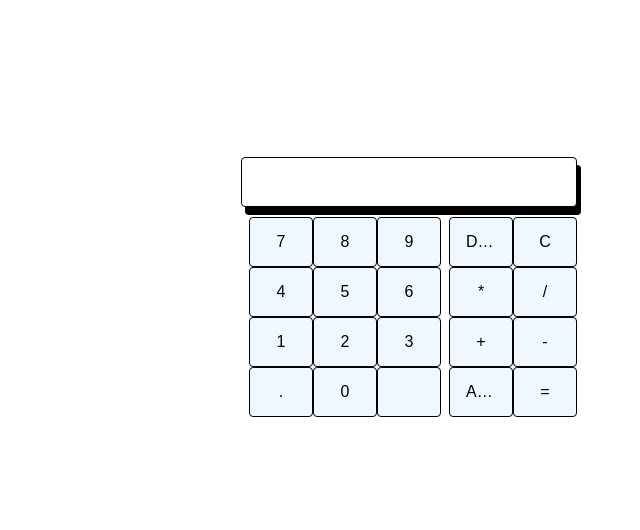
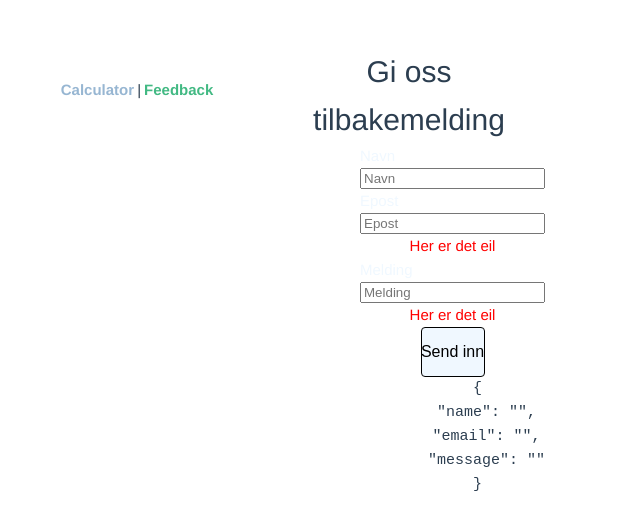
Before and after one commit to heikkkk/vue-calculator, a Vue app: page /feedback in a window 1280 px wide. Before the commit this address had no page. Shown: the part 128-658 px from the top of the page, without its empty margins (63-703 px from the left). Built offline with nearby package versions, Linux system fonts and the light colour scheme.

Commit message:
feedback form with error messages added

```diff
--- a/src/App.vue
+++ b/src/App.vue
@@ -1,71 +1,34 @@
 <script setup lang="ts">
 import CalculatorView from './views/CalculatorView.vue';
+import { RouterLink, RouterView } from 'vue-router';
 </script>
 
 <template>
- <CalculatorView></CalculatorView>
+  <div id="app">
+    <div id="nav">
+            <RouterLink :to="{ name: 'calculator' }">Calculator</RouterLink>|<RouterLink :to="{name: 'feedback'}">Feedback</RouterLink>
+        </div>
+    <RouterView/>
+  </div>
 </template>
 
 <style scoped>
-header {
-  line-height: 1.5;
-  max-height: 100vh;
+#app {
+  font-family: Avenir, Helvetica, Arial, sans-serif;
+  -webkit-font-smooting: antialiased;
+  -moz-osx-font-smoting: grayscale;
+  text-align: center;
+  color: #2c3e50;
+}
+#nav {
+  padding: 30px;
+}
+#nav a {
+  font-weight: bold;
+  color: #97b6d2;
+}
+#nav a.router-link-exact-active {
+  color: #42b983;
 }
 
-.logo {
-  display: block;
-  margin: 0 auto 2rem;
-}
-
-nav {
-  width: 100%;
-  font-size: 12px;
-  text-align: center;
-  margin-top: 2rem;
-}
-
-nav a.router-link-exact-active {
-  color: var(--color-text);
-}
-
-nav a.router-link-exact-active:hover {
-  background-color: transparent;
-}
-
-nav a {
-  display: inline-block;
-  padding: 0 1rem;
-  border-left: 1px solid var(--color-border);
-}
-
-nav a:first-of-type {
-  border: 0;
-}
-
-@media (min-width: 1024px) {
-  header {
-    display: flex;
-    place-items: center;
-    padding-right: calc(var(--section-gap) / 2);
-  }
-
-  .logo {
-    margin: 0 2rem 0 0;
-  }
-
-  header .wrapper {
-    display: flex;
-    place-items: flex-start;
-    flex-wrap: wrap;
-  }
-
-  nav {
-    text-align: left;
-    margin-left: -1rem;
-    font-size: 1rem;
-
-    padding: 1rem 0;
-    margin-top: 1rem;
-  }
-}
 </style>
--- a/src/components/CalculatorLog.vue
+++ b/src/components/CalculatorLog.vue
@@ -16,3 +16,9 @@ const logStore = useLogStore()
 const log = logStore.log
 
 </script>
+
+<style scoped>
+li {
+    color: aliceblue;
+}
+</style>
--- /dev/null
+++ b/src/components/FeedbackInput.vue
@@ -0,0 +1,64 @@
+<script setup>
+import UniqueID from '@/features/UniqueID.ts'
+
+const uuid = UniqueID().getID()
+
+const props = defineProps({
+    label: [String, Number],
+    error: String
+})
+
+const model = defineModel()
+</script>
+
+<template>
+    <div id="container" >
+        <label
+            v-if="label"
+            :for="uuid"
+        >
+            {{ label }}
+        </label>
+        <input
+            v-bind="$attrs"
+            v-model="model"
+            :placeholder="label"
+            :id="uuid"
+            :aria-describedby="error ? `${uuid}-error` : null"
+            :aria-invalid="error ? true : null"
+        >
+    </div>
+    <p
+        v-if="error"
+        class="errorMessage"
+        :id="`${uuid}-error`"
+        aria-live="assertive"
+    >
+        {{ error }}
+    </p>
+</template>
+
+<style scoped>
+label {
+    color: aliceblue;
+
+}
+
+#container {
+      display: flex;
+      flex-direction: column;
+      align-items: flex-start;
+    }
+
+#field {
+    width: 100%;
+    box-sizing: border-box;
+    margin-bottom: 10px;
+    height: 100%;
+}
+
+.errorMessage {
+  color: red;
+}
+
+</style>
--- /dev/null
+++ b/src/features/UniqueID.ts
@@ -0,0 +1,12 @@
+let UUID = 0
+
+export default function UniqueID () {
+  const getID = () => {
+    UUID++
+    return UUID
+  }
+
+  return {
+    getID
+  }
+}
--- a/src/router/index.ts
+++ b/src/router/index.ts
@@ -1,13 +1,19 @@
 import { createRouter, createWebHistory } from 'vue-router'
-import CalculatorView from '../views/CalculatorView.vue'
+import CalculatorView from '@/views/CalculatorView.vue'
+import FeedbackForm from '@/views/FeedbackForm.vue'
 
 const router = createRouter({
   history: createWebHistory(import.meta.env.BASE_URL),
   routes: [
     {
       path: '/',
-      name: 'home',
+      name: 'calculator',
       component: CalculatorView
+    },
+    {
+      path: '/feedback',
+      name: 'feedback',
+      component: FeedbackForm
     }
   ]
 })
--- a/src/views/CalculatorView.vue
+++ b/src/views/CalculatorView.vue
@@ -1,4 +1,5 @@
 <template>
+    <div id="calculator">
     <div class="calculator-container">
         <label class="error-label">{{ displayError }}</label>
         <CalculatorDisplay
@@ -20,9 +21,11 @@
             ></ButtonGroup>
         </div>
     </div>
-    <div>
+    <div id="log">
         <CalculatorLog></CalculatorLog>
     </div>
+</div>
+
 </template>
 
 <script lang="ts">
@@ -143,10 +146,19 @@ export default {
 
 <style scoped>
 .calculator-container {
-  display: flex;
+  flex: 100;
   flex-direction: column;
   align-items: flex-end;
   width: 100%;
+}
+
+#calculator {
+    display: flex;
+}
+
+#log {
+    min-width: 200px;
+    float: right;
 }
 
 .button-groups {
--- /dev/null
+++ b/src/views/FeedbackForm.vue
@@ -0,0 +1,97 @@
+<script setup>
+  import FeedBackInput from '@/components/FeedbackInput.vue'
+  import { reactive } from 'vue'
+
+  const feedback = reactive(
+    {
+      name: '',
+      email: '',
+      message: '',
+
+    })
+
+    function  onSubmit() {
+      alert('Submitted')
+    }
+
+</script>
+
+<template>
+    <div class="container">
+      <h1>Gi oss tilbakemelding</h1>
+      <form @submit.prevent="onSubmit">
+        <FeedBackInput
+          v-model="feedback.name"
+          label="Navn"
+          type="text"
+        ></FeedBackInput>
+
+        <FeedBackInput
+          label="Epost"
+          type="email"
+          v-model="feedback.email"
+          error="Her er det eil"
+
+        ></FeedBackInput>
+
+        <FeedBackInput
+          label="Melding"
+          v-model="feedback.message"
+          class="message"
+          type="text"
+          error="Her er det eil"
+        ></FeedBackInput>
+        <button type="submit">Send inn</button>
+      </form>
+
+      <pre>{{ feedback }}</pre>
+    </div>
+</template>
+
+<style scoped>
+.container {
+  display: flex;
+  flex-direction: column;
+  align-items: flex-end;
+  width: 100%;
+}
+.message {
+  height: 120px;
+}
+
+button {
+  outline: 0;
+    grid-gap: 8px;
+    align-items: center;
+    background: 0 0;
+    border: 1px solid #000;
+    border-radius: 4px;
+    cursor: pointer;
+    display: inline-flex;
+    flex-shrink: 0;
+    font-size: 16px;
+    gap: 8px;
+    justify-content: center;
+    line-height: 1.5;
+    overflow: hidden;
+    padding: 12px 16px;
+    text-decoration: none;
+    text-overflow: ellipsis;
+    transition: all .14s ease-out;
+    white-space: nowrap;
+    background-color: aliceblue;
+    height: 50px;
+    width: 64px;
+}
+
+button:hover {
+    box-shadow: 4px 4px 0 #000;
+    transform: translate(-4px,-4px);
+}
+
+
+
+button:focus-visible {
+    outline-offset: 1px;
+}
+</style>
```
Also changed, not shown: src/stores/user.ts (added, +16 -0 lines), src/assets/logo.svg (deleted).
